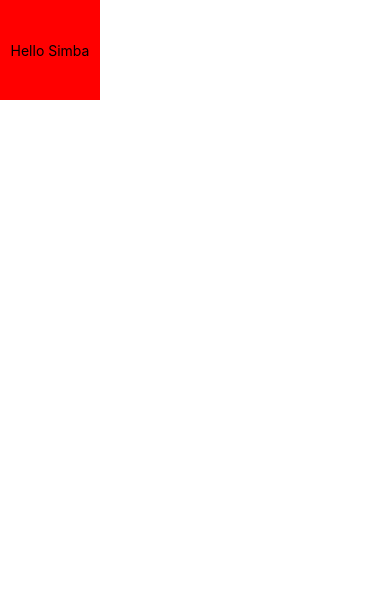
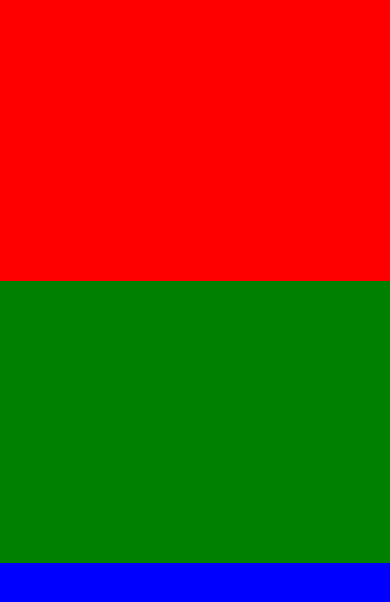
Before and after one commit to SimbaQuartz/react-native-training, a React Native app: screen / in a window 390 px wide. Shown: the top 602 px of the page. Built offline with nearby package versions, Linux system fonts and the light colour scheme.

Commit message:
styling and flex
Signed-off-by: Ansh Gujral <anshgujral1997@gmail.com>

```diff
--- a/App.js
+++ b/App.js
@@ -1,11 +1,16 @@
 import React from 'react'
-import { View, Text } from 'react-native'
+import {View, Text} from 'react-native'
+import { Dimensions } from 'react-native'
 
-export default class App extends React.Component{
+const {height, width} = Dimensions.get('window')
+
+export default class App extends React.Component {
   render() {
     return(
-      <View style={{height: 100, width: 100, backgroundColor: 'red', alignItems: 'center', justifyContent: 'center'}}>
-        <Text>Hello Simba</Text>
+      <View style={{height, width}}>
+        <View style={{backgroundColor: 'red', flex:1}}/>
+        <View style={{backgroundColor: 'green', flex:1}}/>
+        <View style={{backgroundColor: 'blue', flex:1}}/>
       </View>
     )
   }
```
